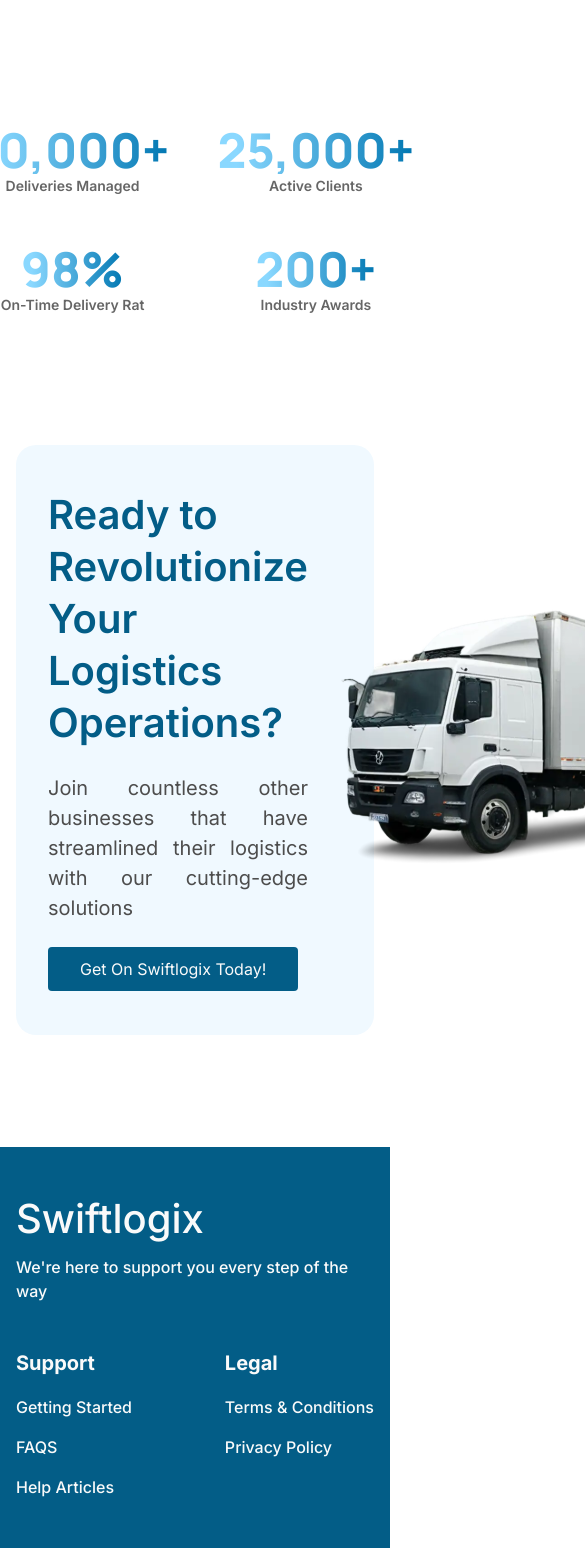
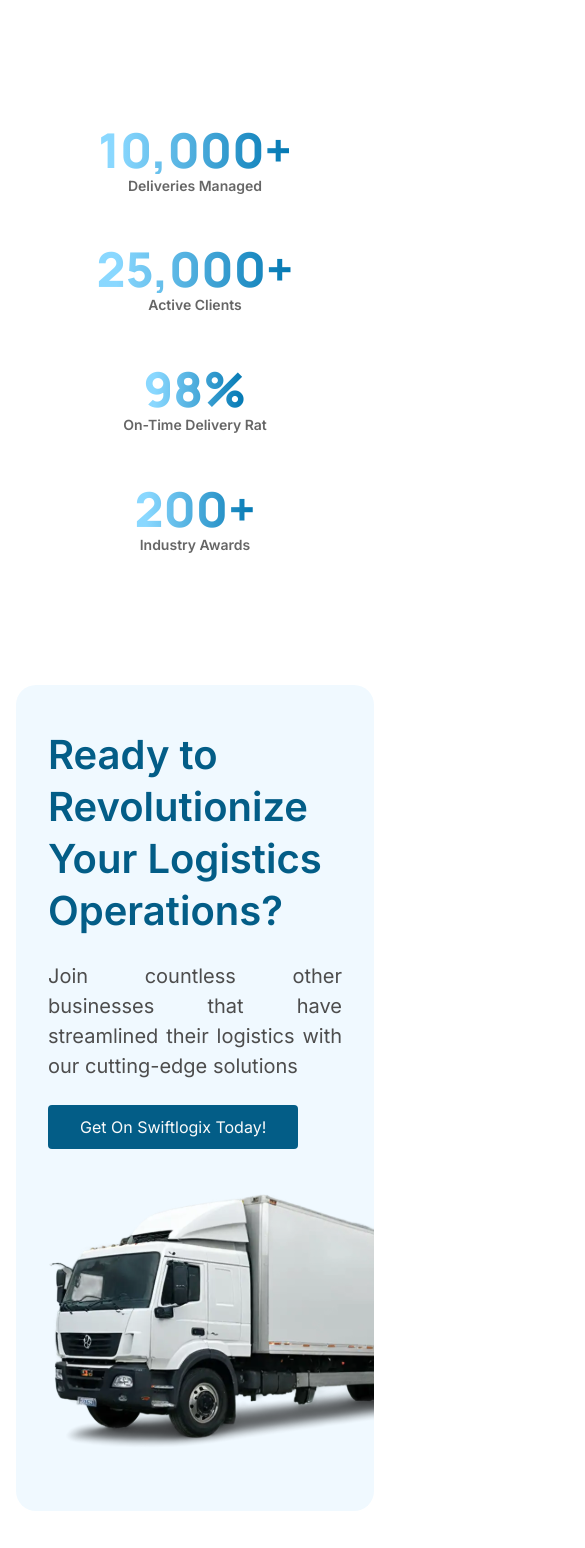
Before and after one commit to mazaherireza/swiftlogix, a React (Vite) app: page / in a window 390 px wide. Shown: the part 2920-4468 px from the top of the page, 585 px wide, since content can reach past the window. Built offline with nearby package versions, Linux system fonts and the light colour scheme.

Commit message:
Responsive Call To Action

```diff
--- a/src/components/call-to-action/call-to-action.module.css
+++ b/src/components/call-to-action/call-to-action.module.css
@@ -1,4 +1,6 @@
 .call-to-action {
+  --offset: 2rem;
+
   background-color: var(--color-primary-fade);
 
   border-radius: var(--border-radius-5);
@@ -6,10 +8,9 @@
   inline-size: min(var(--layout-size-1), 100% - 2rem);
 
   margin: 7rem auto;
-  padding: 2.75rem 2rem;
+  padding: 2.75rem var(--offset);
 
   display: grid;
-  grid-template-columns: 1fr auto;
   align-items: center;
   gap: 2rem;
 
@@ -41,5 +42,18 @@
   }
 
   .image {
+    overflow: hidden;
+
+    margin-inline-end: calc(var(--offset) * -1);
   }
 }
+
+@media (min-width: 1000px) {
+  .call-to-action {
+    grid-template-columns: 1fr auto;
+
+    .image {
+      margin-inline-end: initial;
+    }
+  }
+}
--- a/src/components/statistics/statistics.module.css
+++ b/src/components/statistics/statistics.module.css
@@ -1,6 +1,6 @@
 .statistics {
   display: grid;
-  grid-template-columns: repeat(2, auto);
+  /* grid-template-columns: repeat(2, auto); */
   justify-content: center;
   gap: 3rem;
 
```
